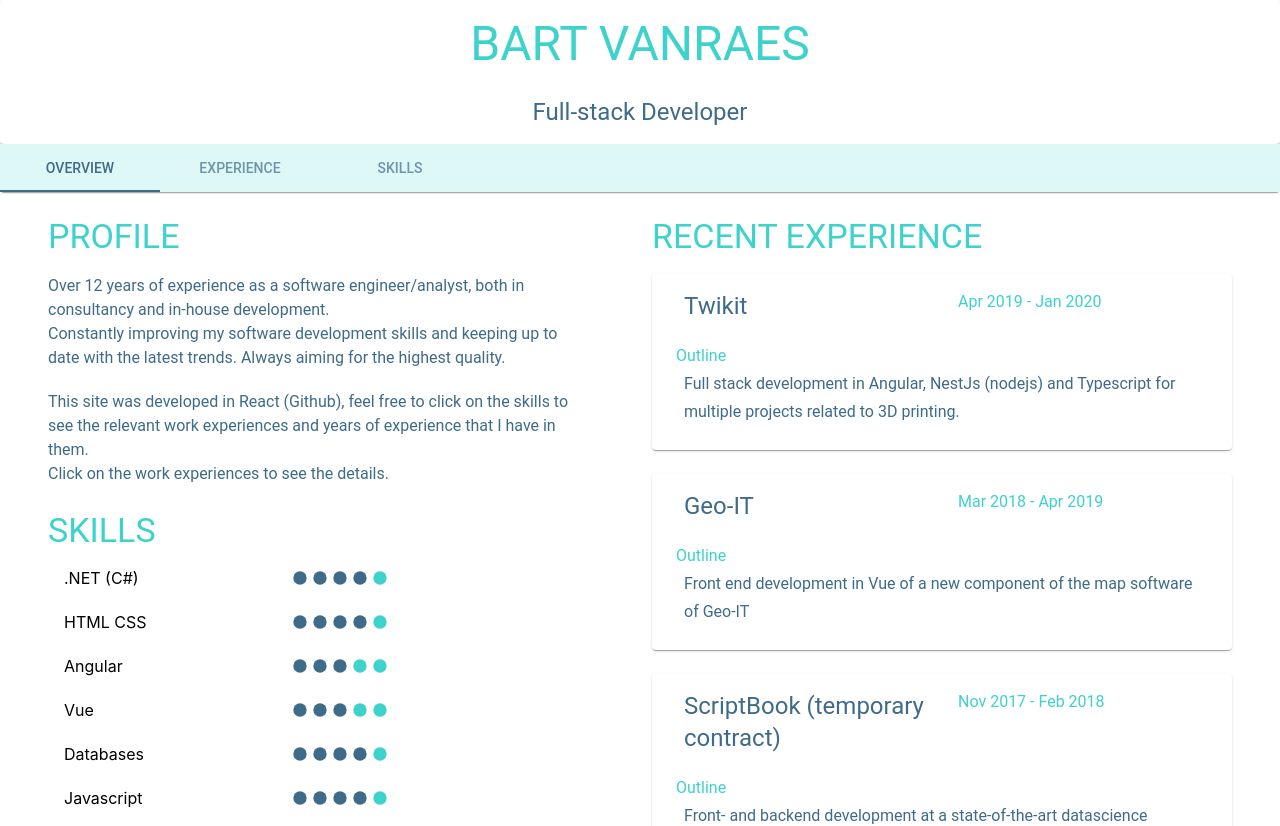
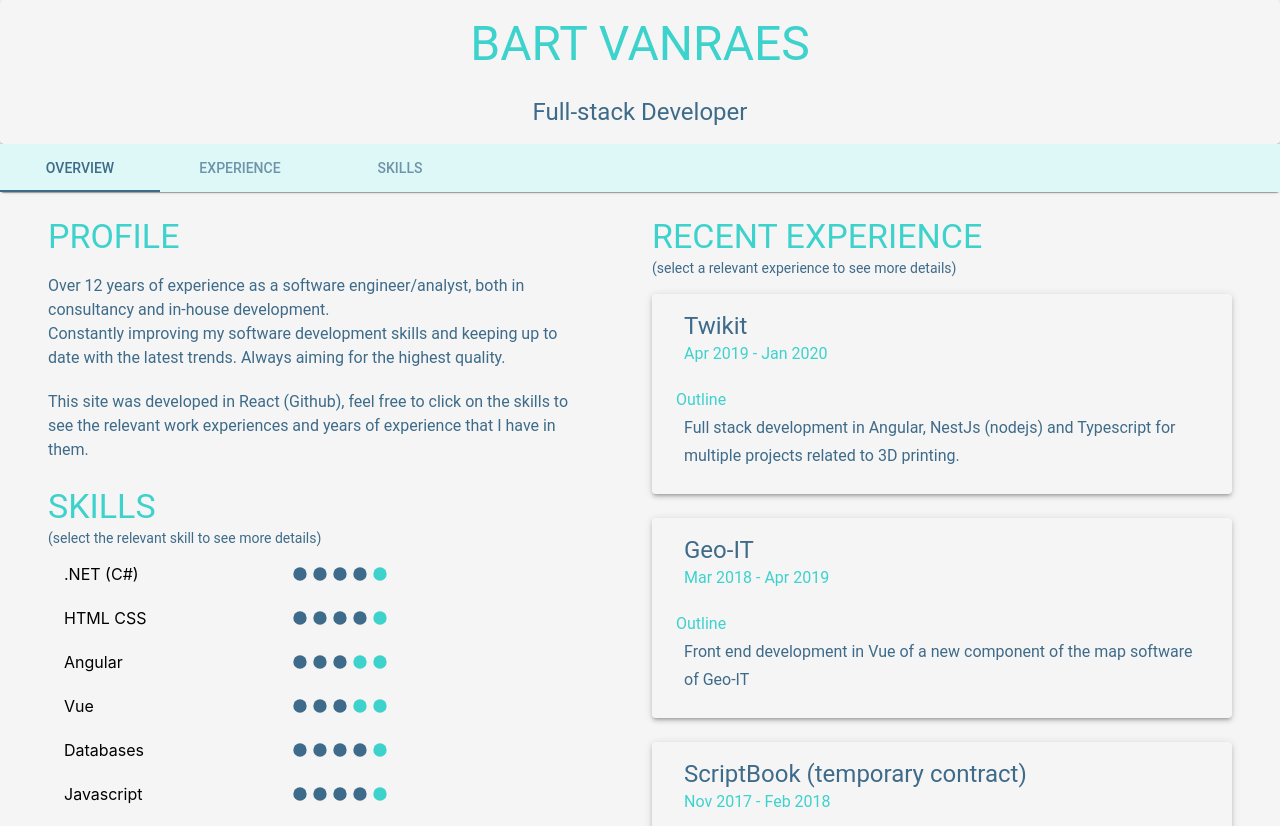
Before and after one commit to bartvanraes/cv-website-react, a React (Create React App) app: page / in a window 1280 px wide. Shown: the top 826 px of the page. Built offline with nearby package versions, Linux system fonts and the light colour scheme; a web font is replaced by a local one.

Commit message:
More colors and elevation, more tips

```diff
--- a/src/components/OverviewContainer.js
+++ b/src/components/OverviewContainer.js
@@ -3,6 +3,7 @@ import Container from '@material-ui/core/Container'
 import Grid from '@material-ui/core/Grid'
 import Tabs from '@material-ui/core/Tabs'
 import Tab from '@material-ui/core/Tab'
+import Box from '@material-ui/core/Box'
 import TabPanel from './TabPanel'
 import Paper from '@material-ui/core/Paper'
 import SkillOverview from './skills/SkillOverviewComponent'
@@ -18,6 +19,9 @@ const useStyles = makeStyles(theme => ({
     },
     headerNameStyle: {
         paddingTop: theme.spacing(2)
+    },
+    backgroundStyle: {
+        background: theme.palette.background.default
     }
 }))
 
@@ -30,7 +34,7 @@ function OverviewContainer(props) {
         classes.headerNameStyle
     )
     return (
-        <div>
+        <Box className={classes.backgroundStyle}>
             <Paper position="static">
                 <Paper evelvation={0}>
                     <Typography variant="h3" align='center' color="textSecondary" className={nameStyle}>
@@ -62,7 +66,7 @@ function OverviewContainer(props) {
                     </Grid>
                 </Grid>
             </Container>
-        </div>
+        </Box>
     )
 }
 
--- a/src/components/info/InfoOverviewContainer.js
+++ b/src/components/info/InfoOverviewContainer.js
@@ -25,10 +25,11 @@ const useStyles = makeStyles((theme) => ({
     },
     skillBoxStyle: {
         marginLeft: theme.spacing(2),
-        marginTop: theme.spacing(2)
+        marginTop: theme.spacing(2),
+        background: theme.palette.background.default
     },
     skillStyle: {
-        background: '#FFFFFF',
+        background: theme.palette.background.default,
         '&:hover': {
             background: '#c7cbd1'
         },
@@ -102,8 +103,11 @@ const showRelevantExperiences = (props, classes) => {
 
     return (
         <Box>
-            <Typography color="textSecondary" variant="h4" className={classes.experienceTitleStyle}>
+            <Typography color="textSecondary" variant="h4">
                 {props.infoOverview.selectedGeneralSkill === '' ? 'RECENT EXPERIENCE' : 'RELEVANT EXPERIENCE'}
+            </Typography>
+            <Typography variant="body2" color="textPrimary" className={classes.experienceTitleStyle}>
+                (select a relevant experience to see more details)
             </Typography>
             <RelevantWorkExperienceOverview></RelevantWorkExperienceOverview>
         </Box>
@@ -157,15 +161,15 @@ function InfoOverviewContainer(props) {
                                     <Link href="https://github.com/bartvanraes/cv-website-react" target="_blank" rel="noopener" color="textPrimary" variant="body1">Github</Link>
                                     ), feel free to click on the skills to see the relevant work experiences and years of experience that I have in them.
                             </Typography>
-                            <Typography color="textPrimary" variant="body1">
-                                Click on the work experiences to see the details.
-                            </Typography>
                         </Grid>
 
 
                         <Grid item xs={12} md={8}>
                             <Typography color="textSecondary" variant="h4">
                                 SKILLS
+                            </Typography>
+                            <Typography variant="body2" color="textPrimary">
+                                (select the relevant skill to see more details)
                             </Typography>
                             <Box className={classes.skillBoxStyle}>
                                 {showSkill(props, '.NET (C#)', 4, classes)}
--- a/src/components/info/workExperiences/RelevantWorkExperienceItemContainer.js
+++ b/src/components/info/workExperiences/RelevantWorkExperienceItemContainer.js
@@ -31,18 +31,18 @@ const showTechnologies = techList => {
 function RelevantWorkExperienceContainer(props) {
     const classes = useStyles()
     return (
-        <Card onClick={props.toggleExpand} className={classes.cardStyle}>
+        <Card onClick={props.toggleExpand} className={classes.cardStyle} elevation={3}>
             <CardContent>
                 <Grid
                     container
                     justify="space-between"
                     >
-                    <Grid item xs={12} md={6}>
+                    <Grid item xs={12} md={12}>
                         <Typography variant="h5" className={classes.typeographyStyleParagraph}>
                             {formatCompanyName(props.item)}
                         </Typography>
                     </Grid>
-                    <Grid item xs={12} md={6}>
+                    <Grid item xs={12} md={12}>
                         <Typography color="textSecondary" className={classes.typeographyStyleParagraph}>
                             {formatDate(props.item.startDate)} - {formatDate(props.item.endDate)}
                         </Typography>
--- a/src/components/skills/SkillItemContainer.js
+++ b/src/components/skills/SkillItemContainer.js
@@ -21,7 +21,7 @@ function formatMonths(months) {
 
 function SkillItemContainer(props) {
     return (
-        <Card>
+        <Card elevation={3}>
             <CardContent>
                 <Typography>
                     {props.item.name}
--- a/src/components/workExperiences/WorkExperienceItemContainer.js
+++ b/src/components/workExperiences/WorkExperienceItemContainer.js
@@ -31,7 +31,7 @@ const useStyles = makeStyles(theme => ({
 function WorkExperienceItemContainer(props) {
     const classes = useStyles()
     return (
-        <Card className={classes.cardStyle}>
+        <Card className={classes.cardStyle} elevation={3}>
             <CardContent>
                 <Grid
                     container
--- a/src/themes/cvTheme.js
+++ b/src/themes/cvTheme.js
@@ -18,6 +18,12 @@ const cvTheme = createMuiTheme({
         text: {
             primary: '#3e6b89',
             secondary: '#3dd2cc',
+        },
+        background: {
+            default: '#f5f5f5',
+            paper: {
+                background: '#f5f5f5'
+            }
         }
     },
     overrides: {
```
